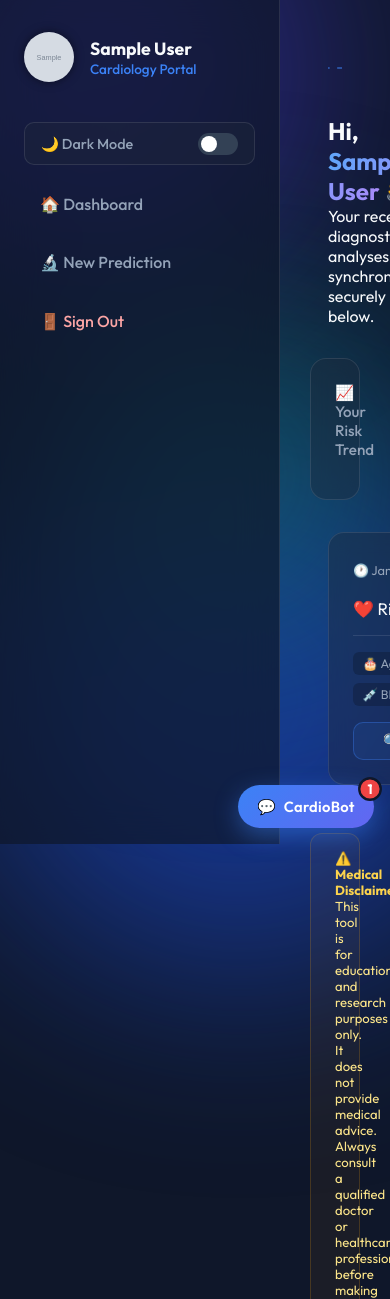
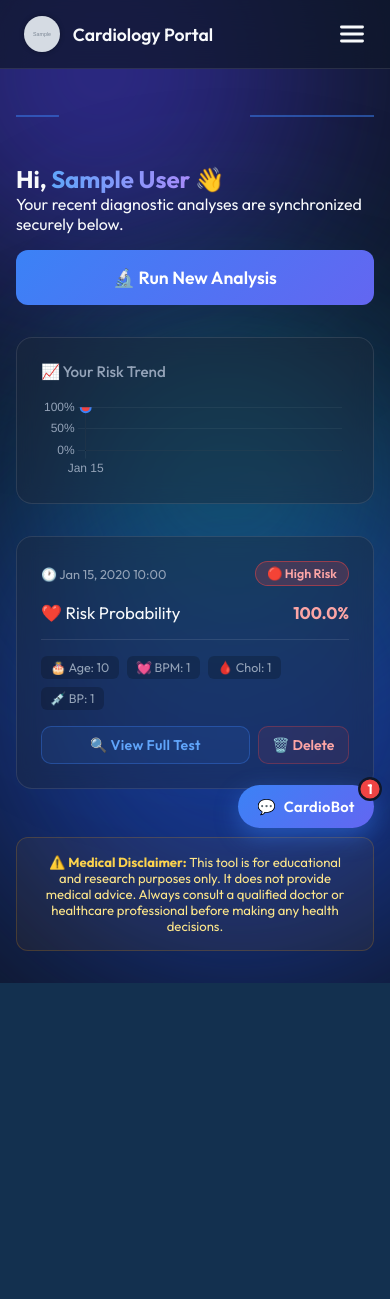
Before and after one commit to Deepanshu-2006/Heart-Disease-Prediction, a Flask app: page /dashboard in a window 390 px wide; the page is wider, and only the part inside the window is pictured. Shown: the top 1299 px of that part. After the commit the page ends 983 px from the top of that part, so only its background shows below. Run offline with Flask 3, Linux system fonts and the light colour scheme; the visitor is signed in with stand-in values (Sample User, id 1); tables that the repository leaves empty hold one stand-in row (values such as "Sample post"); grey boxes marked "Sample" are stand-in pictures; some libraries are stand-ins or nearby versions.

Commit message:
Make application fully responsive for mobile devices

```diff
--- a/requirements.txt
+++ b/requirements.txt
@@ -11,3 +11,4 @@ flask-cors
 Flask-SQLAlchemy
 google-auth
 requests
+gunicorn
--- a/static/style.css
+++ b/static/style.css
@@ -653,8 +653,73 @@ body.light-mode .chatbot-input {
 .chatbot-send-btn:hover:not(:disabled) { transform: scale(1.08); box-shadow: 0 6px 16px rgba(99,102,241,0.5); }
 .chatbot-send-btn:disabled { opacity: 0.5; cursor: not-allowed; transform: none; }
 
-/* Responsive: smaller on mobile */
-@media (max-width: 480px) {
+/* Responsive: Mobile & Tablets */
+@media (max-width: 768px) {
+    /* Chatbot */
     .chatbot-panel { right: 1rem; left: 1rem; width: auto; bottom: 5rem; }
     .chatbot-fab { right: 1rem; bottom: 1rem; }
+
+    /* Mobile Header */
+    .mobile-header {
+        display: flex;
+        justify-content: space-between;
+        align-items: center;
+        padding: 1rem 1.5rem;
+        background: var(--sidebar-bg);
+        backdrop-filter: blur(20px);
+        border-bottom: 1px solid var(--surface-border);
+        position: fixed;
+        top: 0;
+        left: 0;
+        width: 100%;
+        z-index: 1000;
+    }
+    .mobile-logo { display: flex; align-items: center; gap: 0.8rem; font-weight: 600; font-size: 1.1rem; }
+    .avatar-sm { width: 36px; height: 36px; border-radius: 50%; box-shadow: 0 0 5px rgba(0,0,0,0.3); }
+    .menu-toggle { background: transparent; border: none; color: var(--text-primary); cursor: pointer; display: flex; align-items: center; justify-content: center; }
+
+    /* Sidebar */
+    .sidebar {
+        transform: translateX(-100%);
+        z-index: 999;
+        transition: transform 0.3s ease;
+        padding-top: 6rem; /* space for mobile header */
+        width: 280px;
+    }
+    .sidebar.active { transform: translateX(0); }
+
+    /* Main Content */
+    .main-content {
+        margin-left: 0;
+        width: 100%;
+        padding: 6rem 1rem 2rem 1rem;
+    }
+    .full-width-content {
+        padding-top: 2rem;
+    }
+
+    /* Grids & Layouts */
+    .form-grid { grid-template-columns: 1fr; }
+    .full-width { grid-column: span 1; }
+    .dashboard-header { flex-direction: column; align-items: flex-start; gap: 1rem; }
+    .history-grid { grid-template-columns: 1fr; }
+
+    /* Glass Panels */
+    .glass-panel { padding: 1.5rem; border-radius: 16px; }
+
+    /* Typography */
+    header h1 { font-size: 2rem; }
+    .gauge-svg { width: 150px; height: 90px; }
+    .gauge-label { font-size: 1.3rem; }
+
+    /* Modal */
+    .modal-box { padding: 1.5rem; margin: 1rem; width: calc(100% - 2rem); }
+    .modal-header h2 { font-size: 1.15rem; }
+
+    /* BMI Calculator */
+    .bmi-grid { grid-template-columns: 1fr; align-items: stretch; gap: 0.8rem; }
 }
+
+@media (min-width: 769px) {
+    .mobile-header { display: none; }
+}
--- a/templates/layout.html
+++ b/templates/layout.html
@@ -21,7 +21,18 @@
     </div>
 
     {% if user %}
-    <nav class="sidebar glass-panel-nav animate-fade-in">
+    <!-- Mobile Header -->
+    <div class="mobile-header">
+        <div class="mobile-logo">
+            <img src="{{ user.picture }}" alt="Profile" class="avatar-sm">
+            <span>Cardiology Portal</span>
+        </div>
+        <button class="menu-toggle" onclick="toggleSidebar()" aria-label="Toggle Menu">
+            <svg width="28" height="28" viewBox="0 0 24 24" fill="none" stroke="currentColor" stroke-width="2.5" stroke-linecap="round"><line x1="3" y1="12" x2="21" y2="12"></line><line x1="3" y1="6" x2="21" y2="6"></line><line x1="3" y1="18" x2="21" y2="18"></line></svg>
+        </button>
+    </div>
+
+    <nav class="sidebar glass-panel-nav animate-fade-in" id="sidebar">
         <div class="user-profile">
             <img src="{{ user.picture }}" alt="Profile" class="avatar">
             <div class="user-info">
@@ -52,6 +63,10 @@
 
     <script src="{{ url_for('static', filename='script.js') }}"></script>
     <script>
+        function toggleSidebar() {
+            document.getElementById('sidebar').classList.toggle('active');
+        }
+
         function toggleTheme() {
             document.body.classList.toggle('light-mode');
             const isLight = document.body.classList.contains('light-mode');
```
